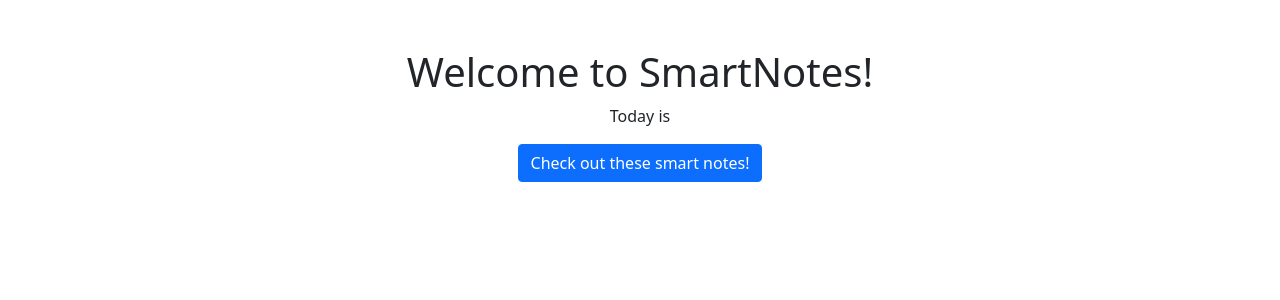
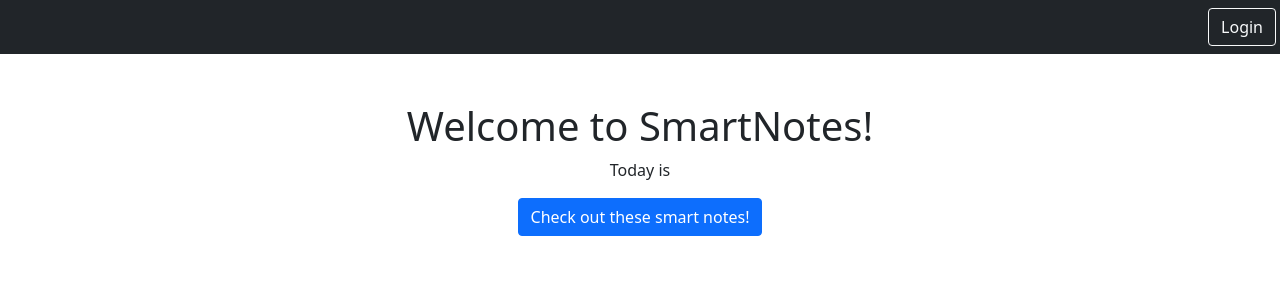
Before and after one commit to LinkedInLearning/django-esst-2894047, a Django app: template home/templates/home/welcome.html in a window 1280 px wide. Shown: the top 300 px of the page. Run offline with Django 3.2, Linux system fonts and the light colour scheme; the template is opened without the code that fills it, so the values that code supplies are empty.

Commit message:
Moving files  using main

```diff
--- a/static/templates/base.html
+++ b/static/templates/base.html
@@ -7,6 +7,23 @@
     </head>
 
     <body>
+      <nav class="navbar navbar-dark bg-dark">
+        <div class="ms-auto">
+          {% if user.is_authenticated %}
+           <a href="{% url 'home'%}" class="btn btn-outline-light me-1">Home</a>
+           <!-- Logout logic Django 4.0 -->
+           <a href="{% url 'logout'%}" class="btn btn-outline-light me-1">Logout</a>
+           <!--Logout logic Django 5.0+ -->
+           <form method="post" action="{% url 'logout' %}" class="d-inline">
+            {% csrf_token %}
+            <button type="submit" class="btn btn-outline-light me-1">Logout</button>
+           </form>
+          {% else %}
+            <a href="{% url 'login'%}" class="btn btn-outline-light me-1">Login</a>
+          {% endif %}
+        </div>
+      </nav>
+
       <div class="my-5 text-center container">
         {% block content %}
         {% endblock %}
```
Also changed, not shown: README.md, 1 other file.
